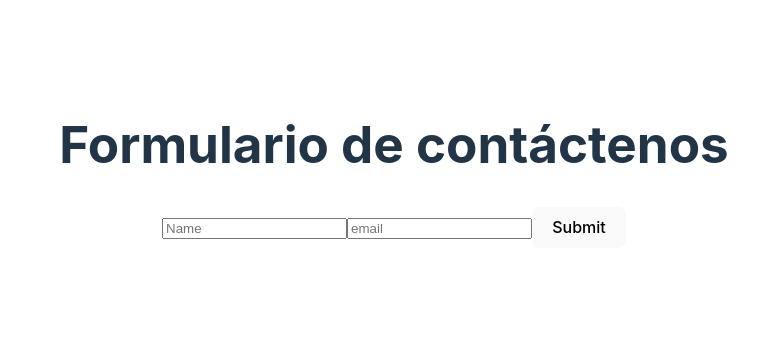
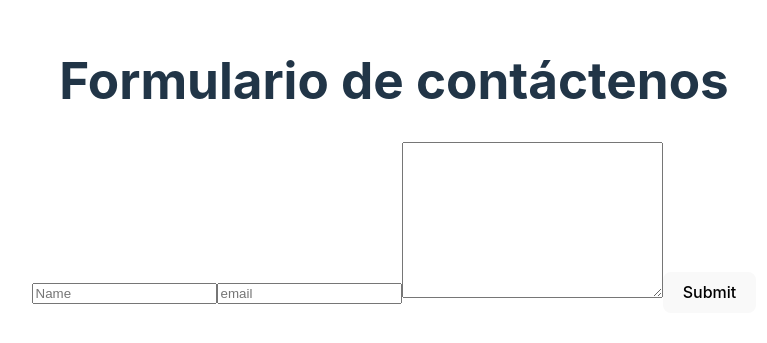
Before and after one commit to erozog125/emailjs-2469285, a React (Vite) app: page / in a window 1280 px wide. Shown: the part 235-578 px from the top of the page, without its empty margins (246-1013 px from the left). Built offline with nearby package versions, Linux system fonts and the light colour scheme.

Commit message:
primer commit a rama juan pablo

```diff
--- a/src/ContactUs/ContactUs.jsx
+++ b/src/ContactUs/ContactUs.jsx
@@ -6,6 +6,7 @@ export const ContactUs = () => {
       <form action="">
         <input type="text" placeholder='Name' />
         <input type="email" placeholder='email' />
+        <textarea name="" id="" cols="30" rows="10"></textarea>
         <button>Submit</button>
       </form>
     </div>
```
